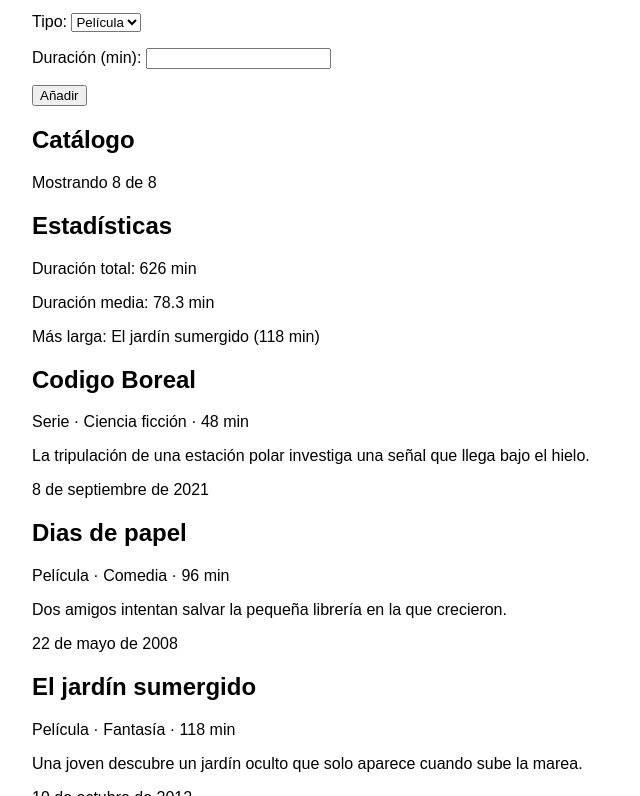
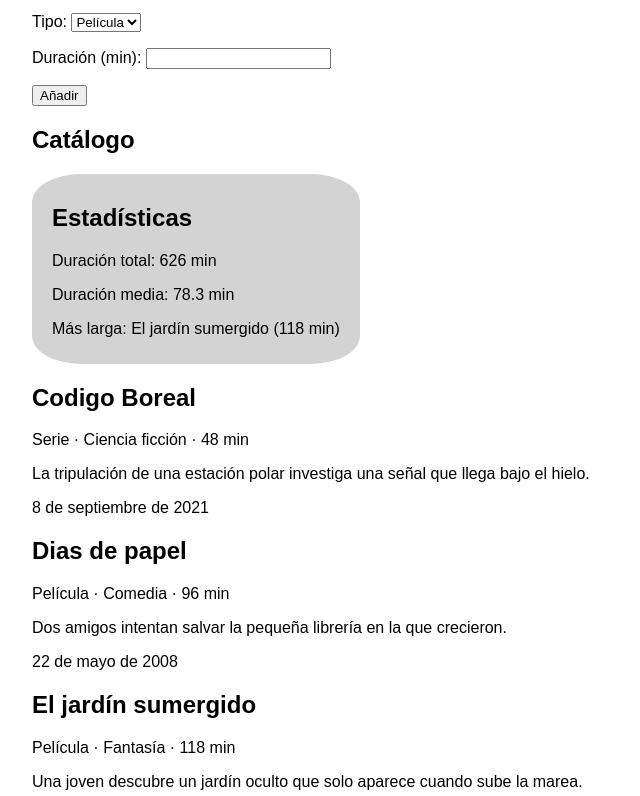
Before and after one commit to vjp-gabrielRM/videoteca, a plain HTML site: page index.html in a window 1280 px wide. Shown: the part 304-1100 px from the top of the page, without its empty margins (0-640 px from the left). Drawn offline with Linux system fonts and the light colour scheme.

Commit message:
Actualiza README, mejora estilos CSS y corrige lógica en JavaScript

```diff
--- a/css/estilos.css
+++ b/css/estilos.css
@@ -16,3 +16,10 @@ body {
     border-radius: 8px;
     box-shadow: 0 1px 4px #0003;
 }
+
+#estadisticas {
+background-color: lightgrey;
+border-radius: 15%;
+padding: 10px 20px 10px 20px;
+width: max-content;
+}
--- a/js/app.js
+++ b/js/app.js
@@ -320,12 +320,12 @@ document.querySelector("#formAnadir").addEventListener("submit", (evento) => {
     const aviso = document.querySelector("#avisoTitulo");
 
     if (!PATRON_TITULO.test(nuevoTitulo)) {
-        aviso.textContent = "✘ Título no válido: empieza en mayúscula, de 3 a 60 caracteres, sin símbolos";
+        aviso.textContent = "Título no válido: empieza en mayúscula, de 3 a 60 caracteres, sin símbolos";
         aviso.style.color = "red";
         return;
     }
 
-    aviso.textContent = "";
+
 
     anadir(articulos, {
         titulo: nuevoTitulo,
@@ -337,7 +337,7 @@ document.querySelector("#formAnadir").addEventListener("submit", (evento) => {
     });
 
     actualizar();
-    evento.target.reset();
+
 });
 
 //Sprint 2
--- a/js/interfaz.js
+++ b/js/interfaz.js
@@ -8,7 +8,7 @@ import {
   ordenar,
 } from "./logica.js";
 
-const DIAS_RECIENTE = 30;
+
 const PATRON_TITULO = /^[A-ZÁÉÍÓÚÑ][A-Za-zÁÉÍÓÚÑáéíóúñü0-9 ]{2,59}$/;
 
 let textoBuscado = "";
@@ -50,7 +50,7 @@ function pintar(lista) {
     sinopsis.textContent = articulo.sinopsis;
 
     const diasTranscurridos = diasDesde(articulo.fechaLanzamiento);
-    if (diasTranscurridos >= 0 && diasTranscurridos <= DIAS_RECIENTE) {
+    if (diasTranscurridos >= 0 && diasTranscurridos <= dias) {
       ficha.classList.add("reciente");
     }
 
@@ -85,8 +85,7 @@ function pintarEstadisticas(lista) {
 }
 
 function pintarResumen(encontrados) {
-  document.querySelector("#contador").textContent =
-    `Mostrando ${encontrados.length} de ${articulos.length}`;
+
   document.querySelector("#sinResultados").hidden = encontrados.length > 0;
 }
 
@@ -144,5 +143,5 @@ document.querySelector("#formAnadir").addEventListener("submit", (evento) => {
   });
 
   actualizar();
-  evento.target.reset();
+
 });
```
Also changed, not shown: 1 other file.
